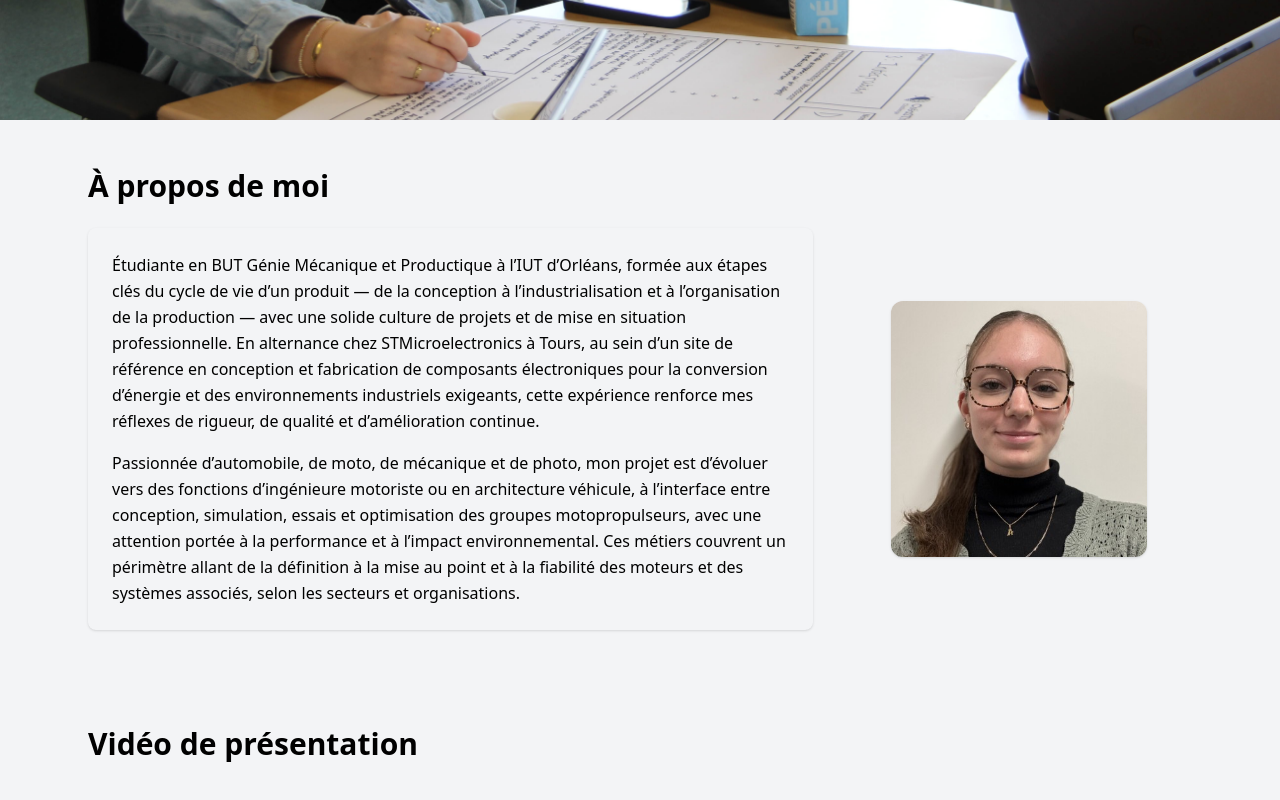
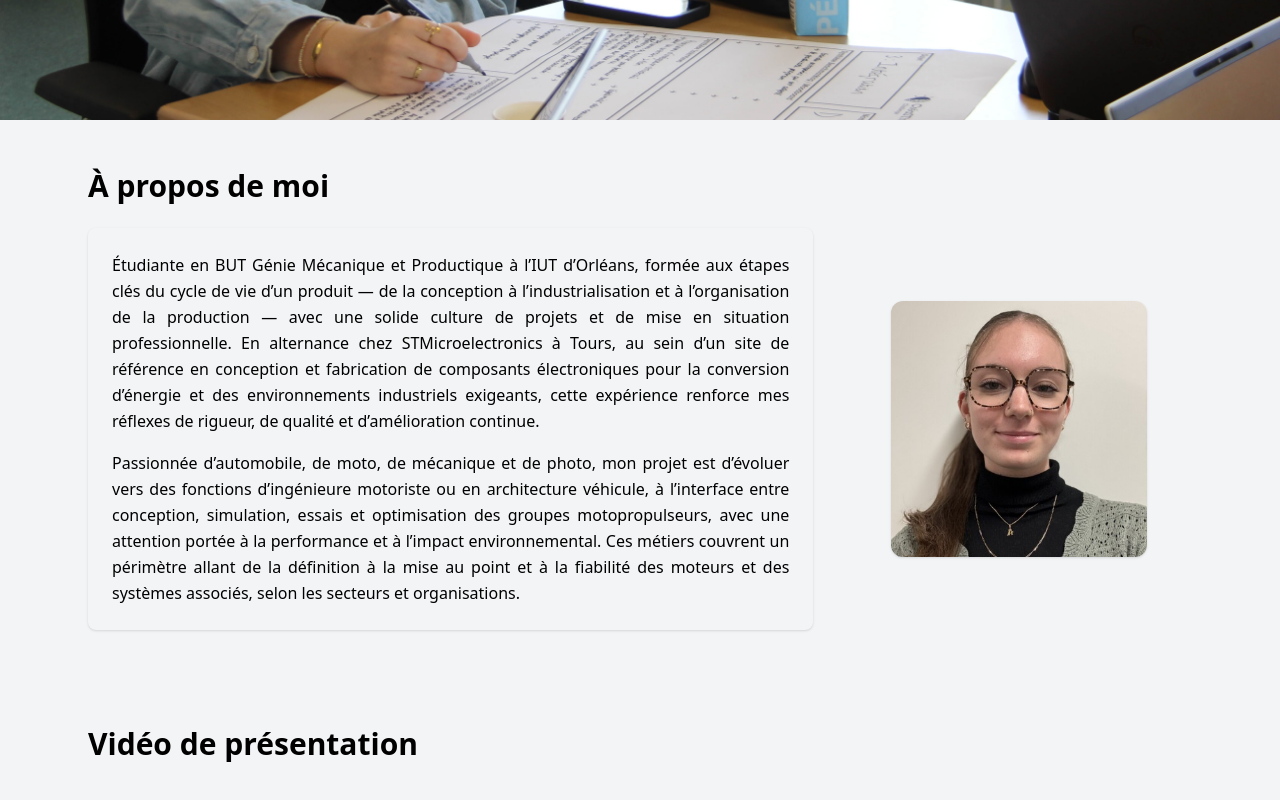
Before and after one commit to andrea75e/portfolio-andrea-menard, a React (Vite) app: page /Home in a window 1280 px wide. Shown: the part 572-1372 px from the top of the page. Built offline with nearby package versions, Linux system fonts and the light colour scheme; grey boxes are pictures that could not be loaded.

Commit message:
justify text home

```diff
--- a/src/pages/pagehome.tsx
+++ b/src/pages/pagehome.tsx
@@ -16,7 +16,7 @@ function Home() {
         <div className="grid grid-cols-1 md:grid-cols-3 gap-8 items-center">
           {/* Texte */}
           <article className="md:col-span-2 rounded-lg shadow p-6">
-            <p className="text-black leading-relaxed">
+            <p className="text-justify text-black leading-relaxed">
               Étudiante en BUT Génie Mécanique et Productique à l’IUT d’Orléans, formée aux étapes clés du
               cycle de vie d’un produit — de la conception à l’industrialisation et à l’organisation de la
               production — avec une solide culture de projets et de mise en situation professionnelle. En
@@ -25,7 +25,7 @@ function Home() {
               industriels exigeants, cette expérience renforce mes réflexes de rigueur, de qualité et
               d’amélioration continue.
             </p>
-            <p className="text-black leading-relaxed mt-4">
+            <p className="text-justify text-black leading-relaxed mt-4">
               Passionnée d’automobile, de moto, de mécanique et de photo, mon projet est d’évoluer vers des fonctions
               d’ingénieure motoriste ou en architecture véhicule, à l’interface entre conception, simulation,
               essais et optimisation des groupes motopropulseurs, avec une attention portée à la performance
```
